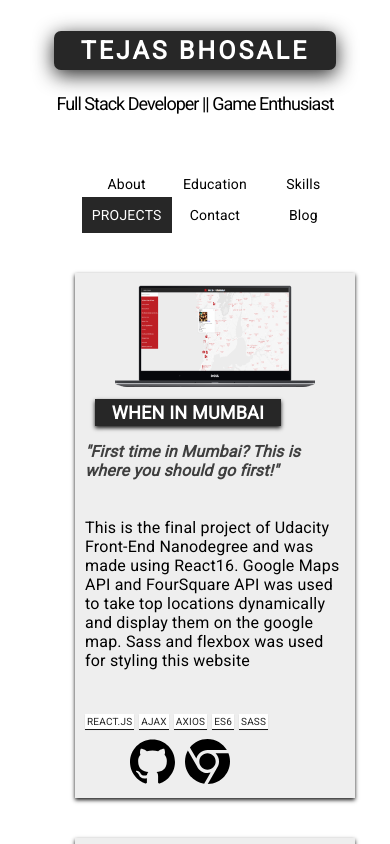
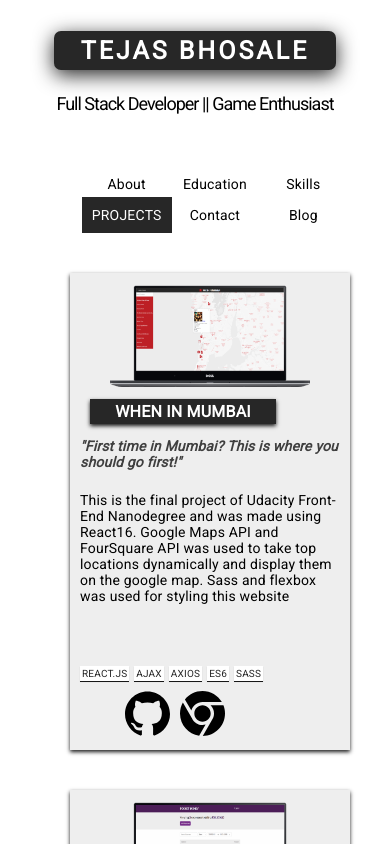
Before and after one commit to bhosaleT/my-portfolio-react, a React (Create React App) app: page / in a window 390 px wide. Both pictures are taken after a click on the item "Projects". Shown: the top 844 px of the page. Built offline with nearby package versions, Linux system fonts and the light colour scheme.

Commit message:
updated responsive design for mobile

```diff
--- a/src/css/App.css
+++ b/src/css/App.css
@@ -861,7 +861,7 @@ li {
 
 @media (max-width: 600px) {
   .project-div {
-    margin: 40px auto;
+    margin: 40px 10px;
     width: 320px;
   }
 
@@ -872,11 +872,13 @@ li {
   }
 
   .project-desc {
-    height: 170px;
+    height: 150px;
+    font-size: 14px;
   }
 
   .project-shortDesc {
-    height: 60px;
+    height: 40px;
+    font-size: 14px;
   }
 
   .tag-item {
@@ -891,6 +893,16 @@ li {
     font-weight: 400;
     /* border-radius: 5px; */
     box-shadow: 0 0.5px 0.5px rgba(0, 0, 0, 0.9);
+  }
+
+  .project-title {
+    font-size: 16px;
+    margin: 10px;
+    background: #272727;
+    color: white;
+    /* width: 180px; */
+    padding: 3px;
+    box-shadow: 0 2px 4px rgba(0, 0, 0, 0.9);
   }
 }
 
```
